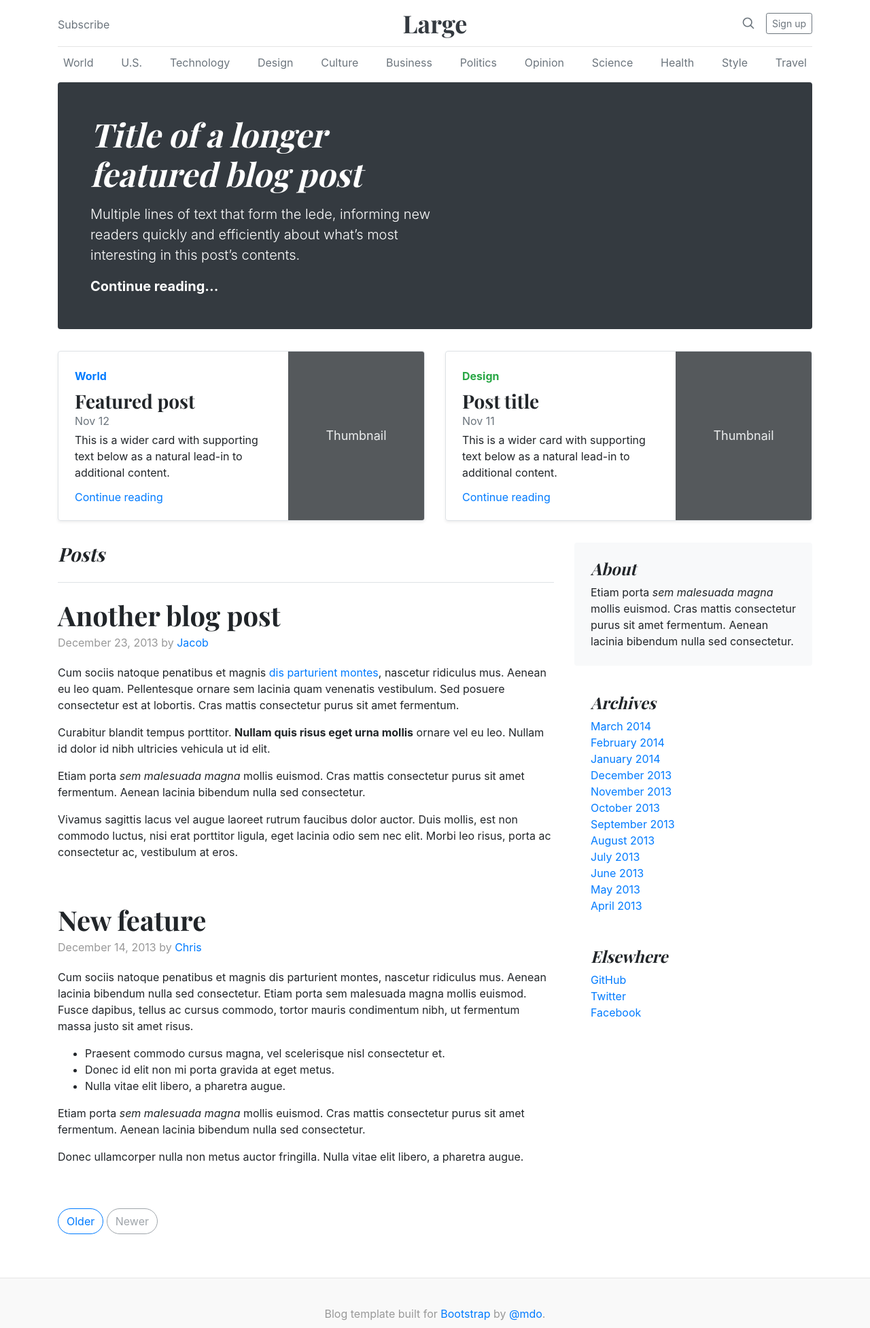
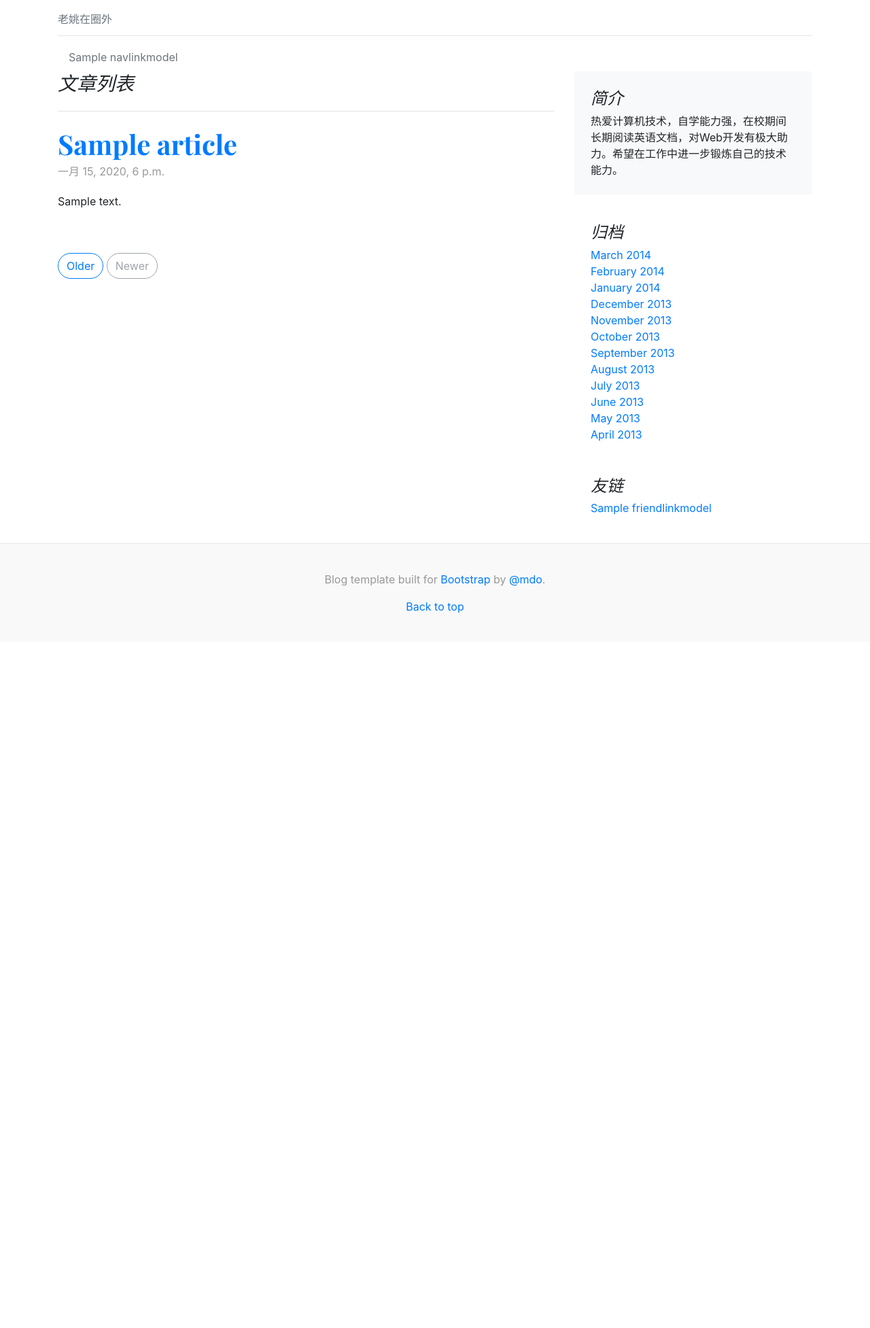
Before and after one commit to Pyloons/MyBlog, a Django app: page / in a window 1280 px wide. Shown: the top 1953 px of the page at 68% size. After the commit the page ends 902 px from the top, so only its background shows below. Run offline with Django 3.2, Linux system fonts and the light colour scheme; tables that the repository leaves empty hold one stand-in row (values such as "Sample post"); some libraries are stand-ins or nearby versions.

Commit message:
模板大致功能

```diff
--- a/cms/models.py
+++ b/cms/models.py
@@ -34,3 +34,34 @@ class Article(models.Model):
         except:
             return 'Not Found'
         return article
+
+
+class NavLinkModel(models.Model):
+    name = models.CharField('链接名',max_length=20)
+    url = models.URLField('外链地址')
+
+    class Meta:
+        verbose_name = verbose_name_plural = '导航外链'
+
+    def __str__(self):
+        return self.name
+
+    @classmethod
+    def get_all_nav(self):
+        return NavLinkModel.objects.all()
+
+
+
+class FriendLinkModel(models.Model):
+    name = models.CharField('链接名',max_length=20)
+    url = models.URLField('友链地址')
+
+    class Meta:
+        verbose_name = verbose_name_plural = '友链管理'
+
+    def __str__(self):
+        return self.name
+
+    @classmethod
+    def get_all_fl(self):
+        return FriendLinkModel.objects.all()
--- /dev/null
+++ b/cms/templates/about.html
@@ -0,0 +1,4 @@
+<div class="p-4 mb-3 bg-light rounded">
+<h4 class="font-italic">简介</h4>
+<p class="mb-0">热爱计算机技术，自学能力强，在校期间长期阅读英语文档，对Web开发有极大助力。希望在工作中进一步锻炼自己的技术能力。</p>
+</div>
--- a/cms/templates/base.html
+++ b/cms/templates/base.html
@@ -40,39 +40,31 @@
       <header class="blog-header py-3">
         <div class="row flex-nowrap justify-content-between align-items-center">
           <div class="col-4 pt-1">
-            <a class="text-muted" href="#">Subscribe</a>
+            <a class="text-muted" href="#">老姚在圈外</a>
           </div>
-          <div class="col-4 text-center">
-            <a class="blog-header-logo text-dark" href="#">Large</a>
-          </div>
+          {#<div class="col-4 text-center">#}
+            {#<a class="blog-header-logo text-dark" href="#">Large</a>#}
+          {#</div>#}
           <div class="col-4 d-flex justify-content-end align-items-center">
-            <a class="text-muted" href="#">
+            <!--a class="text-muted" href="#">
               <svg xmlns="http://www.w3.org/2000/svg" width="20" height="20" fill="none" stroke="currentColor" stroke-linecap="round" stroke-linejoin="round" stroke-width="2" class="mx-3" role="img" viewBox="0 0 24 24" focusable="false"><title>Search</title><circle cx="10.5" cy="10.5" r="7.5"/><path d="M21 21l-5.2-5.2"/></svg>
-            </a>
-            <a class="btn btn-sm btn-outline-secondary" href="#">Sign up</a>
+            </a-->
+            <!--a class="btn btn-sm btn-outline-secondary" href="#">Sign up</a-->
           </div>
         </div>
       </header>
 
       <div class="nav-scroller py-1 mb-2">
-        <nav class="nav d-flex justify-content-between">
-          <a class="p-2 text-muted" href="#">World</a>
-          <a class="p-2 text-muted" href="#">U.S.</a>
-          <a class="p-2 text-muted" href="#">Technology</a>
-          <a class="p-2 text-muted" href="#">Design</a>
-          <a class="p-2 text-muted" href="#">Culture</a>
-          <a class="p-2 text-muted" href="#">Business</a>
-          <a class="p-2 text-muted" href="#">Politics</a>
-          <a class="p-2 text-muted" href="#">Opinion</a>
-          <a class="p-2 text-muted" href="#">Science</a>
-          <a class="p-2 text-muted" href="#">Health</a>
-          <a class="p-2 text-muted" href="#">Style</a>
-          <a class="p-2 text-muted" href="#">Travel</a>
+        <nav class="nav d-flex"> {#justify-content-between">#}
+          {% for nav in navs %}
+            <a class="p-3 text-muted" href="{{ nav.url }}">{{ nav.name }}</a>
+          {% endfor %}
         </nav>
       </div>
-
+    {% comment %}
       {% block top_three %}
       {% endblock top_three %}
+    {% endcomment %}
     </div>
     {% block main %}
     {% endblock main %}
--- a/cms/templates/index.html
+++ b/cms/templates/index.html
@@ -46,67 +46,17 @@
   <div class="row">
     <div class="col-md-8 blog-main">
       <h3 class="pb-4 mb-4 font-italic border-bottom">
-        Posts
+        文章列表
       </h3>
+
       {% for post in posts %}
       <div class="blog-post">
-        <h2 class="blog-post-title">Sample blog post</h2>
-        <p class="blog-post-meta">January 1, 2014 by <a href="#">Mark</a></p>
+        <h2 class="blog-post-title"><a href="{% url 'cms_detail' post.id %}">{{ post.title }}</a></h2>
+        <p class="blog-post-meta">{{ post.create_time }}</p>
 
-        <p>This blog post shows a few different types of content that’s supported and styled with Bootstrap. Basic typography, images, and code are all supported.</p>
-        <hr>
-        <p>Cum sociis natoque penatibus et magnis <a href="#">dis parturient montes</a>, nascetur ridiculus mus. Aenean eu leo quam. Pellentesque ornare sem lacinia quam venenatis vestibulum. Sed posuere consectetur est at lobortis. Cras mattis consectetur purus sit amet fermentum.</p>
-        <blockquote>
-          <p>Curabitur blandit tempus porttitor. <strong>Nullam quis risus eget urna mollis</strong> ornare vel eu leo. Nullam id dolor id nibh ultricies vehicula ut id elit.</p>
-        </blockquote>
-        <p>Etiam porta <em>sem malesuada magna</em> mollis euismod. Cras mattis consectetur purus sit amet fermentum. Aenean lacinia bibendum nulla sed consectetur.</p>
-        <h2>Heading</h2>
-        <p>Vivamus sagittis lacus vel augue laoreet rutrum faucibus dolor auctor. Duis mollis, est non commodo luctus, nisi erat porttitor ligula, eget lacinia odio sem nec elit. Morbi leo risus, porta ac consectetur ac, vestibulum at eros.</p>
-        <h3>Sub-heading</h3>
-        <p>Cum sociis natoque penatibus et magnis dis parturient montes, nascetur ridiculus mus.</p>
-        <pre><code>Example code block</code></pre>
-        <p>Aenean lacinia bibendum nulla sed consectetur. Etiam porta sem malesuada magna mollis euismod. Fusce dapibus, tellus ac cursus commodo, tortor mauris condimentum nibh, ut fermentum massa.</p>
-        <h3>Sub-heading</h3>
-        <p>Cum sociis natoque penatibus et magnis dis parturient montes, nascetur ridiculus mus. Aenean lacinia bibendum nulla sed consectetur. Etiam porta sem malesuada magna mollis euismod. Fusce dapibus, tellus ac cursus commodo, tortor mauris condimentum nibh, ut fermentum massa justo sit amet risus.</p>
-        <ul>
-          <li>Praesent commodo cursus magna, vel scelerisque nisl consectetur et.</li>
-          <li>Donec id elit non mi porta gravida at eget metus.</li>
-          <li>Nulla vitae elit libero, a pharetra augue.</li>
-        </ul>
-        <p>Donec ullamcorper nulla non metus auctor fringilla. Nulla vitae elit libero, a pharetra augue.</p>
-        <ol>
-          <li>Vestibulum id ligula porta felis euismod semper.</li>
-          <li>Cum sociis natoque penatibus et magnis dis parturient montes, nascetur ridiculus mus.</li>
-          <li>Maecenas sed diam eget risus varius blandit sit amet non magna.</li>
-        </ol>
-        <p>Cras mattis consectetur purus sit amet fermentum. Sed posuere consectetur est at lobortis.</p>
+        <p>{{ post.content }}</p>
       </div><!-- /.blog-post -->
       {% endfor %}
-      <div class="blog-post">
-        <h2 class="blog-post-title">Another blog post</h2>
-        <p class="blog-post-meta">December 23, 2013 by <a href="#">Jacob</a></p>
-
-        <p>Cum sociis natoque penatibus et magnis <a href="#">dis parturient montes</a>, nascetur ridiculus mus. Aenean eu leo quam. Pellentesque ornare sem lacinia quam venenatis vestibulum. Sed posuere consectetur est at lobortis. Cras mattis consectetur purus sit amet fermentum.</p>
-        <blockquote>
-          <p>Curabitur blandit tempus porttitor. <strong>Nullam quis risus eget urna mollis</strong> ornare vel eu leo. Nullam id dolor id nibh ultricies vehicula ut id elit.</p>
-        </blockquote>
-        <p>Etiam porta <em>sem malesuada magna</em> mollis euismod. Cras mattis consectetur purus sit amet fermentum. Aenean lacinia bibendum nulla sed consectetur.</p>
-        <p>Vivamus sagittis lacus vel augue laoreet rutrum faucibus dolor auctor. Duis mollis, est non commodo luctus, nisi erat porttitor ligula, eget lacinia odio sem nec elit. Morbi leo risus, porta ac consectetur ac, vestibulum at eros.</p>
-      </div><!-- /.blog-post -->
-
-      <div class="blog-post">
-        <h2 class="blog-post-title">New feature</h2>
-        <p class="blog-post-meta">December 14, 2013 by <a href="#">Chris</a></p>
-
-        <p>Cum sociis natoque penatibus et magnis dis parturient montes, nascetur ridiculus mus. Aenean lacinia bibendum nulla sed consectetur. Etiam porta sem malesuada magna mollis euismod. Fusce dapibus, tellus ac cursus commodo, tortor mauris condimentum nibh, ut fermentum massa justo sit amet risus.</p>
-        <ul>
-          <li>Praesent commodo cursus magna, vel scelerisque nisl consectetur et.</li>
-          <li>Donec id elit non mi porta gravida at eget metus.</li>
-          <li>Nulla vitae elit libero, a pharetra augue.</li>
-        </ul>
-        <p>Etiam porta <em>sem malesuada magna</em> mollis euismod. Cras mattis consectetur purus sit amet fermentum. Aenean lacinia bibendum nulla sed consectetur.</p>
-        <p>Donec ullamcorper nulla non metus auctor fringilla. Nulla vitae elit libero, a pharetra augue.</p>
-      </div><!-- /.blog-post -->
 
       <nav class="blog-pagination">
         <a class="btn btn-outline-primary" href="#">Older</a>
@@ -116,13 +66,10 @@
     </div><!-- /.blog-main -->
 
     <aside class="col-md-4 blog-sidebar">
-      <div class="p-4 mb-3 bg-light rounded">
-        <h4 class="font-italic">About</h4>
-        <p class="mb-0">Etiam porta <em>sem malesuada magna</em> mollis euismod. Cras mattis consectetur purus sit amet fermentum. Aenean lacinia bibendum nulla sed consectetur.</p>
-      </div>
+      {% include 'about.html' %}
 
       <div class="p-4">
-        <h4 class="font-italic">Archives</h4>
+        <h4 class="font-italic">归档</h4>
         <ol class="list-unstyled mb-0">
           <li><a href="#">March 2014</a></li>
           <li><a href="#">February 2014</a></li>
@@ -140,11 +87,15 @@
       </div>
 
       <div class="p-4">
-        <h4 class="font-italic">Elsewhere</h4>
+        <h4 class="font-italic">友链</h4>
         <ol class="list-unstyled">
-          <li><a href="#">GitHub</a></li>
-          <li><a href="#">Twitter</a></li>
-          <li><a href="#">Facebook</a></li>
+        {% if fls %}
+        {% for fl in fls %}
+          <li><a href="{{ fl.url }}">{{ fl.name }}</a></li>
+          {% endfor %}
+          {% else %}
+          <li><p>（暂无）</p></li>
+          {% endif %}
         </ol>
       </div>
     </aside><!-- /.blog-sidebar -->
--- a/cms/urls.py
+++ b/cms/urls.py
@@ -1,8 +1,9 @@
 from django.urls import path
-from .views import IndexView, DetailView
+from .views import IndexView, DetailView, FakeGenView
 
 
 urlpatterns = [
+    # path('fakerfaker/', FakeGenView.as_view(), name='cms_fake'),
+    path('<article_id>/', DetailView.as_view(), name='cms_detail'),
     path('', IndexView.as_view(), name='cms_index'),
-    path('<article_id>/', DetailView.as_view(), name='cms_detail')
 ]
--- a/cms/views.py
+++ b/cms/views.py
@@ -1,10 +1,17 @@
 from django.shortcuts import render
 from django.views import View
-from .models import Article
+from .models import Article, NavLinkModel, FriendLinkModel
 
 class IndexView(View):
     def get(self, request):
-        return render(request,'index.html')
+        fls = FriendLinkModel.get_all_fl()
+        navs = NavLinkModel.get_all_nav()
+        posts = Article.show_posts()
+        return render(request,'index.html', {
+            'posts': posts,
+            'navs': navs,
+            'fls': fls,
+        })
 
 class DetailView(View):
     def get(self, request, article_id):
@@ -13,3 +20,14 @@ class DetailView(View):
             return render(request,'detail.html', {'article_details':article})
         else:
             return render(request,'detail.html', {'article_not_found':'this is not exist'})
+
+class FakeGenView(View):
+    def get(self, request):
+        from faker import Faker
+        f = Faker()
+        for _ in range(20):
+            t = ' '.join(f.words())
+            c = f.text()
+            s = 'publish'
+            a = Article.objects.create(title=t,content=c,status=s)
+            a.save()
```
Also changed, not shown: cms/admin.py (+10 -1 lines), cms/templates/detail.html (+17 -12 lines), README.md, cms/migrations/0003_auto_20190402_2105.py (added), cms/migrations/0004_navlinkmodel.py (added), cms/migrations/0005_friendlinkmodel.py (added).
